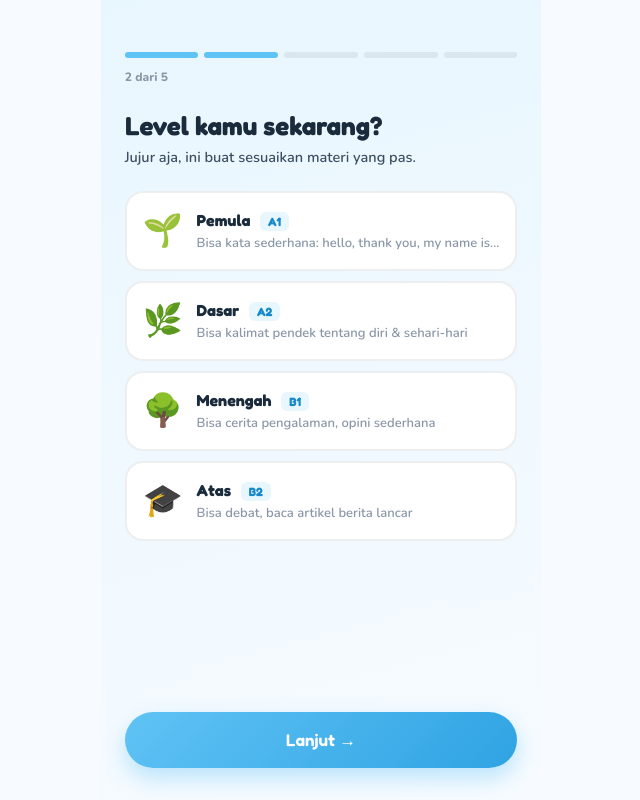
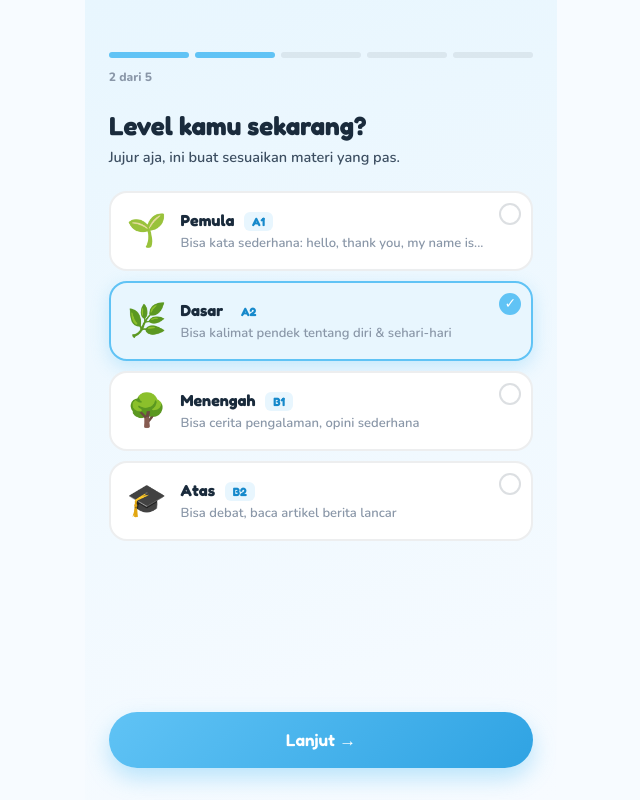
Before and after one commit to Dawud7749/engpath-web, a Next.js app: page /onboarding/level in a window 1280 px wide. Shown: the whole page, without its empty margins (319-959 px from the left). Built offline with nearby package versions, Linux system fonts and the light colour scheme.

Commit message:
fix(onboarding): visual checked state on option cards (border + bg + check badge)

```diff
--- a/src/app/globals.css
+++ b/src/app/globals.css
@@ -122,6 +122,44 @@ body {
 .anim-pop  { animation: pop-in  0.4s forwards; }
 .anim-rise { animation: rise-in 0.35s forwards; }
 
+/* ---- Onboarding radio option visual state ---- */
+.onboard-opt {
+  transition: border-color .15s ease, background .15s ease, box-shadow .15s ease, transform .12s ease;
+}
+.onboard-opt:hover {
+  border-color: rgba(96,195,245,0.5) !important;
+  transform: translateY(-1px);
+}
+.onboard-opt:active {
+  transform: translateY(0);
+}
+.onboard-opt:has(input:checked) {
+  border-color: var(--sky) !important;
+  background: var(--sky-wash) !important;
+  box-shadow: 0 6px 18px rgba(96,195,245,0.30);
+}
+.onboard-opt-check {
+  position: absolute;
+  top: 10px;
+  right: 10px;
+  width: 22px;
+  height: 22px;
+  border-radius: 50%;
+  background: #fff;
+  border: 2px solid rgba(26,43,60,0.15);
+  display: flex;
+  align-items: center;
+  justify-content: center;
+  font-size: 14px;
+  color: transparent;
+  transition: all .15s ease;
+}
+.onboard-opt:has(input:checked) .onboard-opt-check {
+  background: var(--sky);
+  border-color: var(--sky);
+  color: #fff;
+}
+
 @media (prefers-reduced-motion: reduce) {
   * { animation-duration: 0.001ms !important; animation-iteration-count: 1 !important; }
 }
--- a/src/app/onboarding/focus/page.tsx
+++ b/src/app/onboarding/focus/page.tsx
@@ -17,8 +17,9 @@ export default function FocusPage() {
 
         <div style={{ display: 'grid', gridTemplateColumns: '1fr 1fr', gap: 10 }}>
           {focuses.map((f, i) => (
-            <label key={f.id} style={{ display: 'flex', flexDirection: 'column', alignItems: 'center', gap: 8, padding: '20px 12px', background: '#fff', borderRadius: 'var(--r-md)', border: '2px solid rgba(26,43,60,0.08)', cursor: 'pointer', position: 'relative', textAlign: 'center' }}>
+            <label key={f.id} className="onboard-opt" style={{ display: 'flex', flexDirection: 'column', alignItems: 'center', gap: 8, padding: '20px 12px', background: '#fff', borderRadius: 'var(--r-md)', border: '2px solid rgba(26,43,60,0.08)', cursor: 'pointer', position: 'relative', textAlign: 'center' }}>
               <input type="radio" name="focus" value={f.id} required defaultChecked={i === 0} style={{ position: 'absolute', opacity: 0, pointerEvents: 'none' }} />
+              <span className="onboard-opt-check">✓</span>
               <span style={{ fontSize: 42 }}>{f.emoji}</span>
               <div className="f-display" style={{ fontSize: 16, fontWeight: 700, color: 'var(--ink)' }}>{f.label}</div>
               <div style={{ fontSize: 12, fontWeight: 600, color: 'var(--muted)', lineHeight: 1.3 }}>{f.desc}</div>
--- a/src/app/onboarding/goal/page.tsx
+++ b/src/app/onboarding/goal/page.tsx
@@ -18,13 +18,14 @@ export default function GoalPage() {
 
         <div style={{ display: 'flex', flexDirection: 'column', gap: 10 }}>
           {goals.map((g, i) => (
-            <label key={g.id} style={{ display: 'flex', alignItems: 'center', gap: 14, padding: '14px 16px', background: '#fff', borderRadius: 'var(--r-md)', border: '2px solid rgba(26,43,60,0.08)', cursor: 'pointer', position: 'relative' }}>
+            <label key={g.id} className="onboard-opt" style={{ display: 'flex', alignItems: 'center', gap: 14, padding: '14px 16px', background: '#fff', borderRadius: 'var(--r-md)', border: '2px solid rgba(26,43,60,0.08)', cursor: 'pointer', position: 'relative' }}>
               <input type="radio" name="goal" value={g.id} required defaultChecked={i === 0} style={{ position: 'absolute', opacity: 0, pointerEvents: 'none' }} />
               <span style={{ fontSize: 30 }}>{g.emoji}</span>
-              <div style={{ flex: 1 }}>
+              <div style={{ flex: 1, paddingRight: 32 }}>
                 <div className="f-display" style={{ fontSize: 16, fontWeight: 700, color: 'var(--ink)' }}>{g.label}</div>
                 <div style={{ fontSize: 13, fontWeight: 600, color: 'var(--muted)' }}>{g.desc}</div>
               </div>
+              <span className="onboard-opt-check">✓</span>
             </label>
           ))}
         </div>
--- a/src/app/onboarding/level/page.tsx
+++ b/src/app/onboarding/level/page.tsx
@@ -17,13 +17,14 @@ export default function LevelPage() {
 
         <div style={{ display: 'flex', flexDirection: 'column', gap: 10 }}>
           {levels.map((lv, i) => (
-            <label key={lv.id} style={{ display: 'flex', alignItems: 'center', gap: 14, padding: '14px 16px', background: '#fff', borderRadius: 'var(--r-md)', border: '2px solid rgba(26,43,60,0.08)', cursor: 'pointer', position: 'relative' }}>
+            <label key={lv.id} className="onboard-opt" style={{ display: 'flex', alignItems: 'center', gap: 14, padding: '14px 16px 14px 16px', background: '#fff', borderRadius: 'var(--r-md)', border: '2px solid rgba(26,43,60,0.08)', cursor: 'pointer', position: 'relative' }}>
               <input type="radio" name="level" value={lv.id} required defaultChecked={i === 1} style={{ position: 'absolute', opacity: 0, pointerEvents: 'none' }} />
               <span style={{ fontSize: 32 }}>{lv.emoji}</span>
-              <div style={{ flex: 1 }}>
+              <div style={{ flex: 1, paddingRight: 32 }}>
                 <div className="f-display" style={{ fontSize: 16, fontWeight: 700, color: 'var(--ink)' }}>{lv.label} <span style={{ fontSize: 12, fontWeight: 800, color: 'var(--sky-ink)', background: 'var(--sky-wash)', padding: '2px 8px', borderRadius: 6, marginLeft: 6 }}>{lv.id.toUpperCase()}</span></div>
                 <div style={{ fontSize: 13, fontWeight: 600, color: 'var(--muted)', marginTop: 2 }}>{lv.desc}</div>
               </div>
+              <span className="onboard-opt-check">✓</span>
             </label>
           ))}
         </div>
--- a/src/app/onboarding/partner/page.tsx
+++ b/src/app/onboarding/partner/page.tsx
@@ -9,22 +9,24 @@ export default function PartnerPage() {
         <input type="hidden" name="next" value="/dashboard" />
 
         <div style={{ display: 'flex', flexDirection: 'column', gap: 12 }}>
-          <label style={{ display: 'flex', alignItems: 'center', gap: 14, padding: '18px 16px', background: 'linear-gradient(135deg, var(--sky-wash), #fff)', borderRadius: 'var(--r-md)', border: '2px solid var(--baby)', cursor: 'pointer', position: 'relative' }}>
+          <label className="onboard-opt" style={{ display: 'flex', alignItems: 'center', gap: 14, padding: '18px 16px', background: '#fff', borderRadius: 'var(--r-md)', border: '2px solid rgba(26,43,60,0.08)', cursor: 'pointer', position: 'relative' }}>
             <input type="radio" name="mode" value="solo" required defaultChecked style={{ position: 'absolute', opacity: 0, pointerEvents: 'none' }} />
             <span style={{ fontSize: 42 }}>🚀</span>
-            <div style={{ flex: 1 }}>
-              <div className="f-display" style={{ fontSize: 17, fontWeight: 700, color: 'var(--sky-ink)' }}>Sendiri dulu (Solo)</div>
-              <div style={{ fontSize: 13, fontWeight: 600, color: 'var(--ink-2)', marginTop: 2 }}>Langsung mulai belajar. Bisa undang partner kapan saja.</div>
+            <div style={{ flex: 1, paddingRight: 32 }}>
+              <div className="f-display" style={{ fontSize: 17, fontWeight: 700, color: 'var(--ink)' }}>Sendiri dulu (Solo)</div>
+              <div style={{ fontSize: 13, fontWeight: 600, color: 'var(--muted)', marginTop: 2 }}>Langsung mulai belajar. Bisa undang partner kapan saja.</div>
             </div>
+            <span className="onboard-opt-check">✓</span>
           </label>
 
-          <label style={{ display: 'flex', alignItems: 'center', gap: 14, padding: '18px 16px', background: '#fff', borderRadius: 'var(--r-md)', border: '2px solid rgba(26,43,60,0.08)', cursor: 'pointer', position: 'relative' }}>
+          <label className="onboard-opt" style={{ display: 'flex', alignItems: 'center', gap: 14, padding: '18px 16px', background: '#fff', borderRadius: 'var(--r-md)', border: '2px solid rgba(26,43,60,0.08)', cursor: 'pointer', position: 'relative' }}>
             <input type="radio" name="mode" value="partner" style={{ position: 'absolute', opacity: 0, pointerEvents: 'none' }} />
             <span style={{ fontSize: 42 }}>👥</span>
-            <div style={{ flex: 1 }}>
+            <div style={{ flex: 1, paddingRight: 32 }}>
               <div className="f-display" style={{ fontSize: 17, fontWeight: 700, color: 'var(--ink)' }}>Bareng partner</div>
               <div style={{ fontSize: 13, fontWeight: 600, color: 'var(--muted)', marginTop: 2 }}>Saling duel & track progress. Akan diminta undang email partner setelah ini.</div>
             </div>
+            <span className="onboard-opt-check">✓</span>
           </label>
         </div>
 
```
